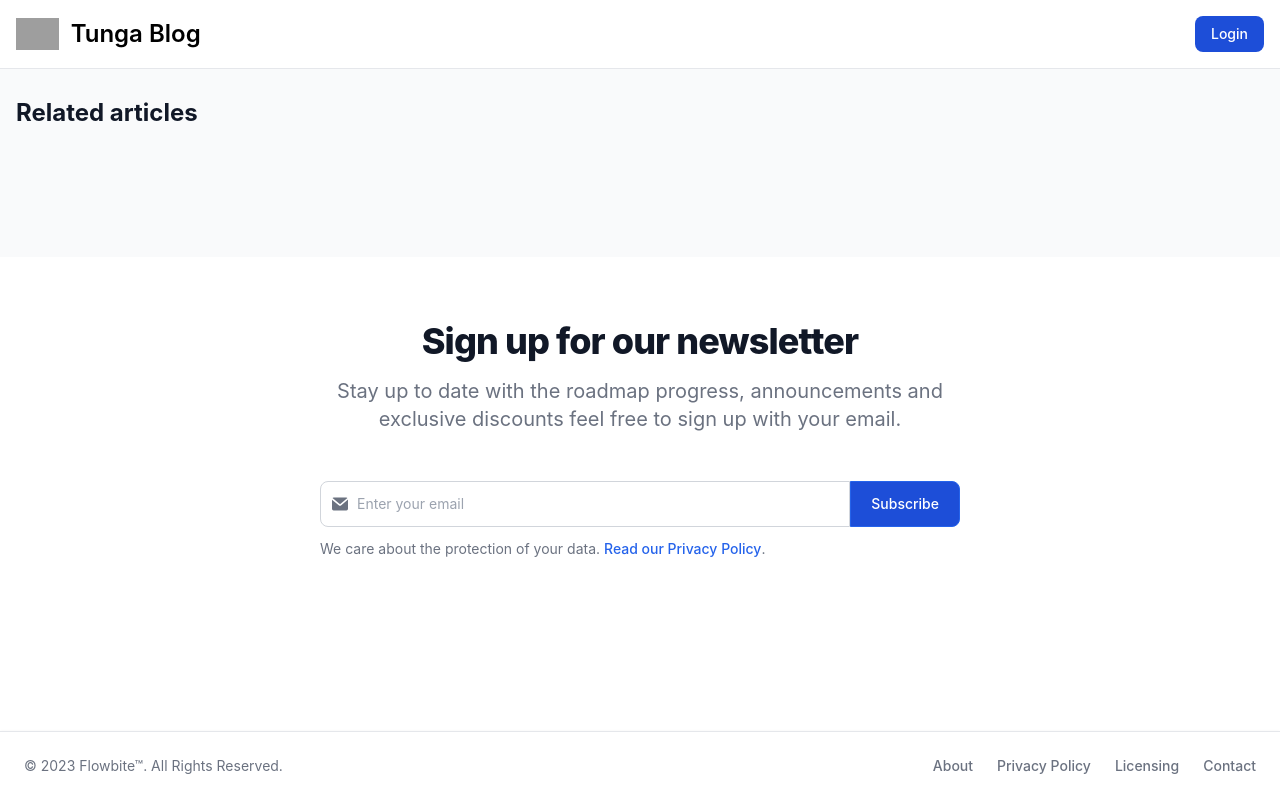
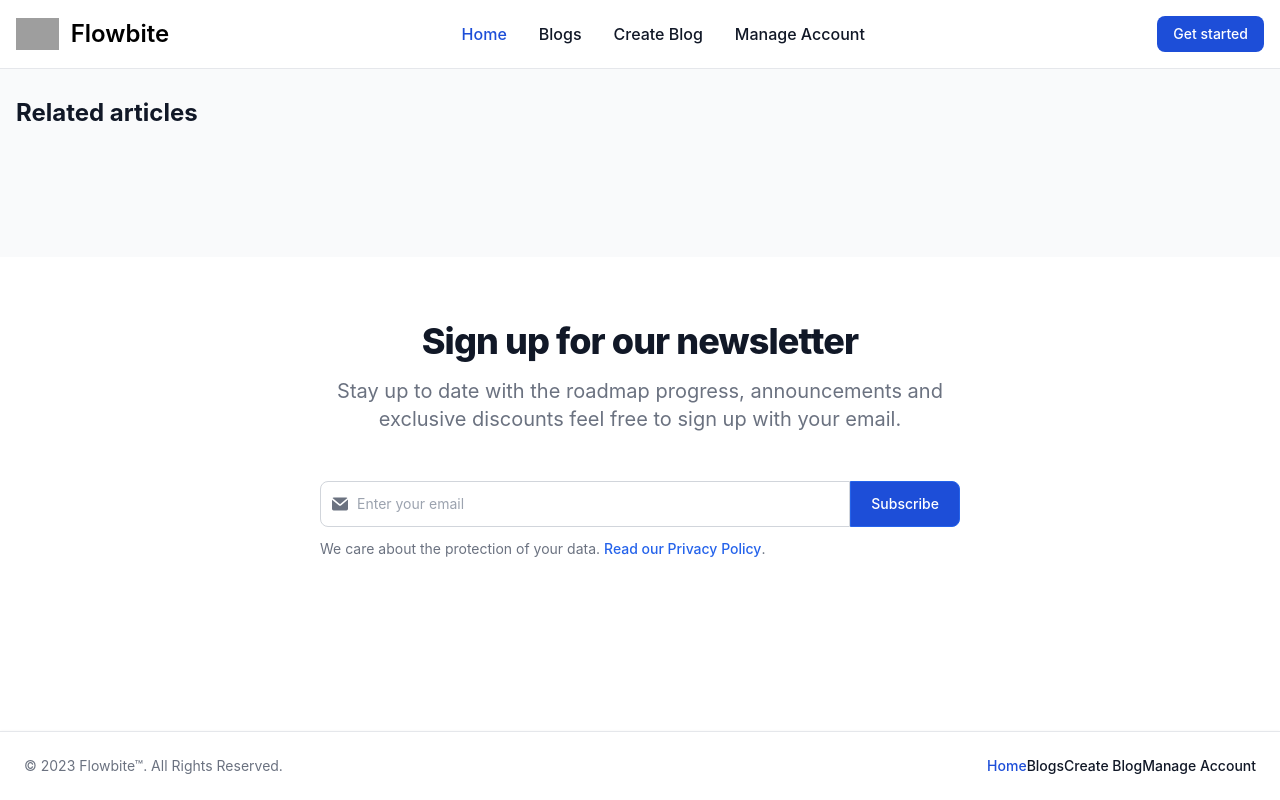
Before and after one commit to martin-creator/tunga_tech_impact_academy, a Python web app: template blog_app/core/templates/blog/blogs.html in a window 1280 px wide. Run offline with Jinja, Linux system fonts and the light colour scheme; the template is opened without the code that fills it, so the values that code supplies are empty; some libraries are stand-ins or nearby versions; grey boxes are pictures that could not be loaded.

Commit message:
Fixed nav bar bug

```diff
--- a/blog_app/core/templates/base.html
+++ b/blog_app/core/templates/base.html
@@ -1,57 +1,72 @@
 <!DOCTYPE html>
 <html lang="en">
   <head>
-    <meta charset="UTF-8">
+    <meta charset="UTF-8" />
     <title>{% block title %} {% endblock %} - Tunga_Blog</title>
-    <link href="https://cdnjs.cloudflare.com/ajax/libs/flowbite/2.3.0/flowbite.min.css" rel="stylesheet" />
+    <link
+      href="https://cdnjs.cloudflare.com/ajax/libs/flowbite/2.3.0/flowbite.min.css"
+      rel="stylesheet"
+    />
     <script src="https://cdn.tailwindcss.com"></script>
     <script>
       tailwind.config = {
-  darkMode: 'class',
+        darkMode: "class",
         theme: {
           extend: {
             colors: {
-        primary: {"50":"#eff6ff","100":"#dbeafe","200":"#bfdbfe","300":"#93c5fd","400":"#60a5fa","500":"#3b82f6","600":"#2563eb","700":"#1d4ed8","800":"#1e40af","900":"#1e3a8a","950":"#172554"}
-      }
+              primary: {
+                50: "#eff6ff",
+                100: "#dbeafe",
+                200: "#bfdbfe",
+                300: "#93c5fd",
+                400: "#60a5fa",
+                500: "#3b82f6",
+                600: "#2563eb",
+                700: "#1d4ed8",
+                800: "#1e40af",
+                900: "#1e3a8a",
+                950: "#172554",
+              },
+            },
           },
           fontFamily: {
-      'body': [
-    'Inter',
-    'ui-sans-serif',
-    'system-ui',
-    '-apple-system',
-    'system-ui',
-    'Segoe UI',
-    'Roboto',
-    'Helvetica Neue',
-    'Arial',
-    'Noto Sans',
-    'sans-serif',
-    'Apple Color Emoji',
-    'Segoe UI Emoji',
-    'Segoe UI Symbol',
-    'Noto Color Emoji'
+            body: [
+              "Inter",
+              "ui-sans-serif",
+              "system-ui",
+              "-apple-system",
+              "system-ui",
+              "Segoe UI",
+              "Roboto",
+              "Helvetica Neue",
+              "Arial",
+              "Noto Sans",
+              "sans-serif",
+              "Apple Color Emoji",
+              "Segoe UI Emoji",
+              "Segoe UI Symbol",
+              "Noto Color Emoji",
             ],
-      'sans': [
-    'Inter',
-    'ui-sans-serif',
-    'system-ui',
-    '-apple-system',
-    'system-ui',
-    'Segoe UI',
-    'Roboto',
-    'Helvetica Neue',
-    'Arial',
-    'Noto Sans',
-    'sans-serif',
-    'Apple Color Emoji',
-    'Segoe UI Emoji',
-    'Segoe UI Symbol',
-    'Noto Color Emoji'
-  ]
-    }
-  }
-}
+            sans: [
+              "Inter",
+              "ui-sans-serif",
+              "system-ui",
+              "-apple-system",
+              "system-ui",
+              "Segoe UI",
+              "Roboto",
+              "Helvetica Neue",
+              "Arial",
+              "Noto Sans",
+              "sans-serif",
+              "Apple Color Emoji",
+              "Segoe UI Emoji",
+              "Segoe UI Symbol",
+              "Noto Color Emoji",
+            ],
+          },
+        },
+      };
     </script>
     <!-- <style>
         h2 {
@@ -97,16 +112,15 @@
 
 
 
+
 <nav class="bg-white dark:bg-gray-900 fixed w-full z-20 top-0 start-0 border-b border-gray-200 dark:border-gray-600">
   <div class="max-w-screen-xl flex flex-wrap items-center justify-between mx-auto p-4">
-    <a href="{{ url_for('main.index')}}" class="flex items-center space-x-3 rtl:space-x-reverse">
+  <a href="https://flowbite.com/" class="flex items-center space-x-3 rtl:space-x-reverse">
       <img src="https://flowbite.com/docs/images/logo.svg" class="h-8" alt="Flowbite Logo">
-        <span class="self-center text-2xl font-semibold whitespace-nowrap dark:text-white">Tunga Blog</span>
+      <span class="self-center text-2xl font-semibold whitespace-nowrap dark:text-white">Flowbite</span>
   </a>
-    <!-- check to see if use if authenticated-->
-    {% if current_user.is_authenticated %}
   <div class="flex md:order-2 space-x-3 md:space-x-0 rtl:space-x-reverse">
-        <a href="{{ url_for('auth.login') }}"><button type="button" class="text-white bg-blue-700 hover:bg-blue-800 focus:ring-4 focus:outline-none focus:ring-blue-300 font-medium rounded-lg text-sm px-4 py-2 text-center dark:bg-blue-600 dark:hover:bg-blue-700 dark:focus:ring-blue-800">Logout</button></a>
+      <button type="button" class="text-white bg-blue-700 hover:bg-blue-800 focus:ring-4 focus:outline-none focus:ring-blue-300 font-medium rounded-lg text-sm px-4 py-2 text-center dark:bg-blue-600 dark:hover:bg-blue-700 dark:focus:ring-blue-800">Get started</button>
       <button data-collapse-toggle="navbar-sticky" type="button" class="inline-flex items-center p-2 w-10 h-10 justify-center text-sm text-gray-500 rounded-lg md:hidden hover:bg-gray-100 focus:outline-none focus:ring-2 focus:ring-gray-200 dark:text-gray-400 dark:hover:bg-gray-700 dark:focus:ring-gray-600" aria-controls="navbar-sticky" aria-expanded="false">
         <span class="sr-only">Open main menu</span>
         <svg class="w-5 h-5" aria-hidden="true" xmlns="http://www.w3.org/2000/svg" fill="none" viewBox="0 0 17 14">
@@ -114,43 +128,45 @@
         </svg>
     </button>
   </div>
-    {% else %}
-    <div class="flex md:order-2 space-x-3 md:space-x-0 rtl:space-x-reverse">
-      <a href="{{ url_for('auth.login') }}"><button type="button" class="text-white bg-blue-700 hover:bg-blue-800 focus:ring-4 focus:outline-none focus:ring-blue-300 font-medium rounded-lg text-sm px-4 py-2 text-center dark:bg-blue-600 dark:hover:bg-blue-700 dark:focus:ring-blue-800">Login</button></a>
-      <button data-collapse-toggle="navbar-sticky" type="button" class="inline-flex items-center p-2 w-10 h-10 justify-center text-sm text-gray-500 rounded-lg md:hidden hover:bg-gray-100 focus:outline-none focus:ring-2 focus:ring-gray-200 dark:text-gray-400 dark:hover:bg-gray-700 dark:focus:ring-gray-600" aria-controls="navbar-sticky" aria-expanded="false">
-        <span class="sr-only">Open main menu</span>
-        <svg class="w-5 h-5" aria-hidden="true" xmlns="http://www.w3.org/2000/svg" fill="none" viewBox="0 0 17 14">
-            <path stroke="currentColor" stroke-linecap="round" stroke-linejoin="round" stroke-width="2" d="M1 1h15M1 7h15M1 13h15"/>
-        </svg>
-    </button>
-    </div>
-    {% endif %}
-  </div>
   <div class="items-center justify-between hidden w-full md:flex md:w-auto md:order-1" id="navbar-sticky">
-      <!-- check to see if user is authenticated-->
-      {% if current_user.is_authenticated %}
     <ul class="flex flex-col p-4 md:p-0 mt-4 font-medium border border-gray-100 rounded-lg bg-gray-50 md:space-x-8 rtl:space-x-reverse md:flex-row md:mt-0 md:border-0 md:bg-white dark:bg-gray-800 md:dark:bg-gray-900 dark:border-gray-700">
       <li>
-          <a href="#" class="block py-2 px-3 text-white bg-blue-700 rounded md:bg-transparent md:text-blue-700 md:p-0 md:dark:text-blue-500" aria-current="page">Home</a>
+        <a
+          href="{{ url_for('main.index')}}"
+          class="block py-2 px-3 text-white bg-blue-700 rounded md:bg-transparent md:text-blue-700 md:p-0 md:dark:text-blue-500"
+          aria-current="page"
+          >Home</a
+        >
       </li>
       <li>
-          <a href="{{ url_for('blog.blogs') }}" class="block py-2 px-3 text-gray-900 rounded hover:bg-gray-100 md:hover:bg-transparent md:hover:text-blue-700 md:p-0 md:dark:hover:text-blue-500 dark:text-white dark:hover:bg-gray-700 dark:hover:text-white md:dark:hover:bg-transparent dark:border-gray-700">Blogs</a>
+        <a
+          href="{{ url_for('blog.blogs') }}"
+          class="block py-2 px-3 text-gray-900 rounded hover:bg-gray-100 md:hover:bg-transparent md:hover:text-blue-700 md:p-0 md:dark:hover:text-blue-500 dark:text-white dark:hover:bg-gray-700 dark:hover:text-white md:dark:hover:bg-transparent dark:border-gray-700"
+          >Blogs</a
+        >
       </li>
       <li>
-          <a href="{{ url_for('blog.create_blog_page')}}" class="block py-2 px-3 text-gray-900 rounded hover:bg-gray-100 md:hover:bg-transparent md:hover:text-blue-700 md:p-0 md:dark:hover:text-blue-500 dark:text-white dark:hover:bg-gray-700 dark:hover:text-white md:dark:hover:bg-transparent dark:border-gray-700">Create Blog</a>
+        <a
+          href="{{ url_for('blog.create_blog_page')}}"
+          class="block py-2 px-3 text-gray-900 rounded hover:bg-gray-100 md:hover:bg-transparent md:hover:text-blue-700 md:p-0 md:dark:hover:text-blue-500 dark:text-white dark:hover:bg-gray-700 dark:hover:text-white md:dark:hover:bg-transparent dark:border-gray-700"
+          >Create Blog</a
+        >
       </li>
       <!-- <li>
       <a href="#" class="block py-2 px-3 text-gray-900 rounded hover:bg-gray-100 md:hover:bg-transparent md:hover:text-blue-700 md:p-0 md:dark:hover:text-blue-500 dark:text-white dark:hover:bg-gray-700 dark:hover:text-white md:dark:hover:bg-transparent dark:border-gray-700"> Update Blog</a>
     </li> -->
       <li>
-          <a href="{{ url_for('main.profile')}}" class="block py-2 px-3 text-gray-900 rounded hover:bg-gray-100 md:hover:bg-transparent md:hover:text-blue-700 md:p-0 md:dark:hover:text-blue-500 dark:text-white dark:hover:bg-gray-700 dark:hover:text-white md:dark:hover:bg-transparent dark:border-gray-700"> Manage Account </a>
+        <a
+          href="{{ url_for('main.profile')}}"
+          class="block py-2 px-3 text-gray-900 rounded hover:bg-gray-100 md:hover:bg-transparent md:hover:text-blue-700 md:p-0 md:dark:hover:text-blue-500 dark:text-white dark:hover:bg-gray-700 dark:hover:text-white md:dark:hover:bg-transparent dark:border-gray-700"
+        >
+          Manage Account
+        </a>
       </li>
     </ul>
-      {% endif %}
   </div>
   </div>
 </nav>
-
 
 
 
@@ -180,27 +196,52 @@
         </a>
         {% endif %}
     </nav> -->
-    <hr>
-    <div class="content">
-        {% block content %} {% endblock %}
-    </div>
+    <hr />
+    <div class="content">{% block content %} {% endblock %}</div>
 
-
-<footer class="fixed bottom-0 left-0 z-20 w-full p-4 bg-white border-t border-gray-200 shadow md:flex md:items-center md:justify-between md:p-6 dark:bg-gray-800 dark:border-gray-600">
-    <span class="text-sm text-gray-500 sm:text-center dark:text-gray-400">© 2023 <a href="https://flowbite.com/" class="hover:underline">Flowbite™</a>. All Rights Reserved.
+    <footer
+      class="fixed bottom-0 left-0 z-20 w-full p-4 bg-white border-t border-gray-200 shadow md:flex md:items-center md:justify-between md:p-6 dark:bg-gray-800 dark:border-gray-600"
+    >
+      <span class="text-sm text-gray-500 sm:text-center dark:text-gray-400"
+        >© 2023
+        <a href="{{ url_for('main.index')}}" class="hover:underline">Flowbite™</a>.
+        All Rights Reserved.
       </span>
-    <ul class="flex flex-wrap items-center mt-3 text-sm font-medium text-gray-500 dark:text-gray-400 sm:mt-0">
+      <ul
+        class="flex flex-wrap items-center mt-3 text-sm font-medium text-gray-500 dark:text-gray-400 sm:mt-0"
+      >
       <li>
-            <a href="#" class="hover:underline me-4 md:me-6">About</a>
+        <a
+          href="{{ url_for('main.index')}}"
+          class="block py-2 px-3 text-white bg-blue-700 rounded md:bg-transparent md:text-blue-700 md:p-0 md:dark:text-blue-500"
+          aria-current="page"
+          >Home</a
+        >
       </li>
       <li>
-            <a href="#" class="hover:underline me-4 md:me-6">Privacy Policy</a>
+        <a
+          href="{{ url_for('blog.blogs') }}"
+          class="block py-2 px-3 text-gray-900 rounded hover:bg-gray-100 md:hover:bg-transparent md:hover:text-blue-700 md:p-0 md:dark:hover:text-blue-500 dark:text-white dark:hover:bg-gray-700 dark:hover:text-white md:dark:hover:bg-transparent dark:border-gray-700"
+          >Blogs</a
+        >
       </li>
       <li>
-            <a href="#" class="hover:underline me-4 md:me-6">Licensing</a>
+        <a
+          href="{{ url_for('blog.create_blog_page')}}"
+          class="block py-2 px-3 text-gray-900 rounded hover:bg-gray-100 md:hover:bg-transparent md:hover:text-blue-700 md:p-0 md:dark:hover:text-blue-500 dark:text-white dark:hover:bg-gray-700 dark:hover:text-white md:dark:hover:bg-transparent dark:border-gray-700"
+          >Create Blog</a
+        >
       </li>
+      <!-- <li>
+      <a href="#" class="block py-2 px-3 text-gray-900 rounded hover:bg-gray-100 md:hover:bg-transparent md:hover:text-blue-700 md:p-0 md:dark:hover:text-blue-500 dark:text-white dark:hover:bg-gray-700 dark:hover:text-white md:dark:hover:bg-transparent dark:border-gray-700"> Update Blog</a>
+    </li> -->
       <li>
-            <a href="#" class="hover:underline">Contact</a>
+        <a
+          href="{{ url_for('main.profile')}}"
+          class="block py-2 px-3 text-gray-900 rounded hover:bg-gray-100 md:hover:bg-transparent md:hover:text-blue-700 md:p-0 md:dark:hover:text-blue-500 dark:text-white dark:hover:bg-gray-700 dark:hover:text-white md:dark:hover:bg-transparent dark:border-gray-700"
+        >
+          Manage Account
+        </a>
       </li>
       </ul>
     </footer>
```
Lines whose indentation alone changed are shown as unchanged.
